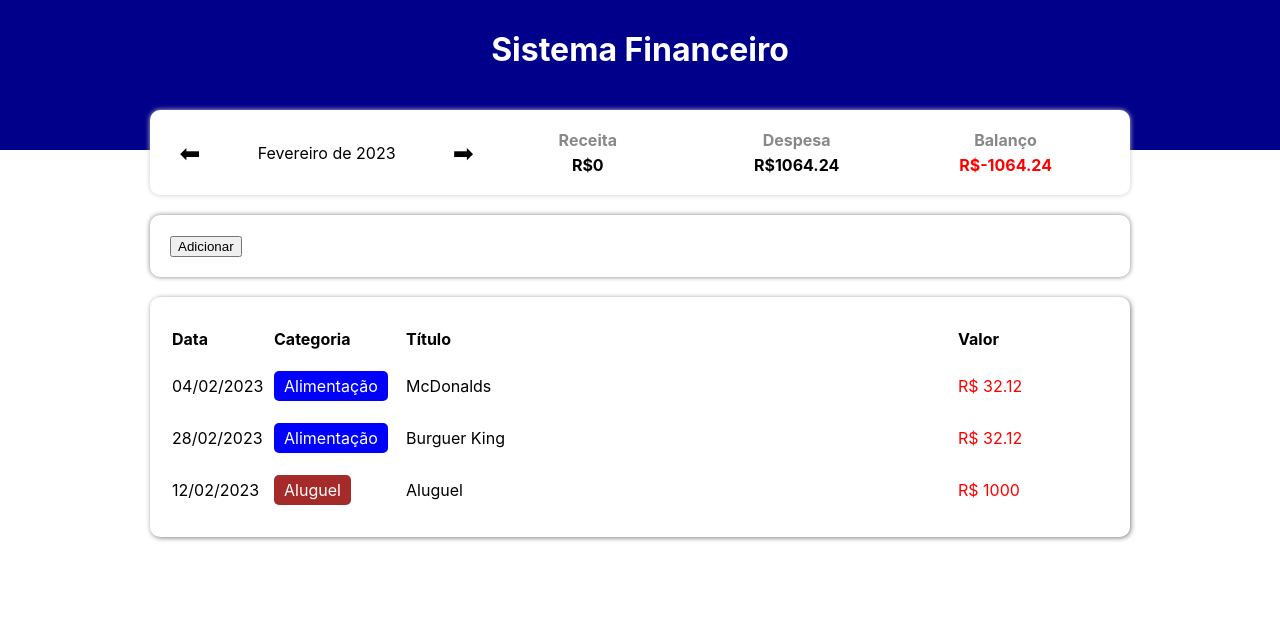
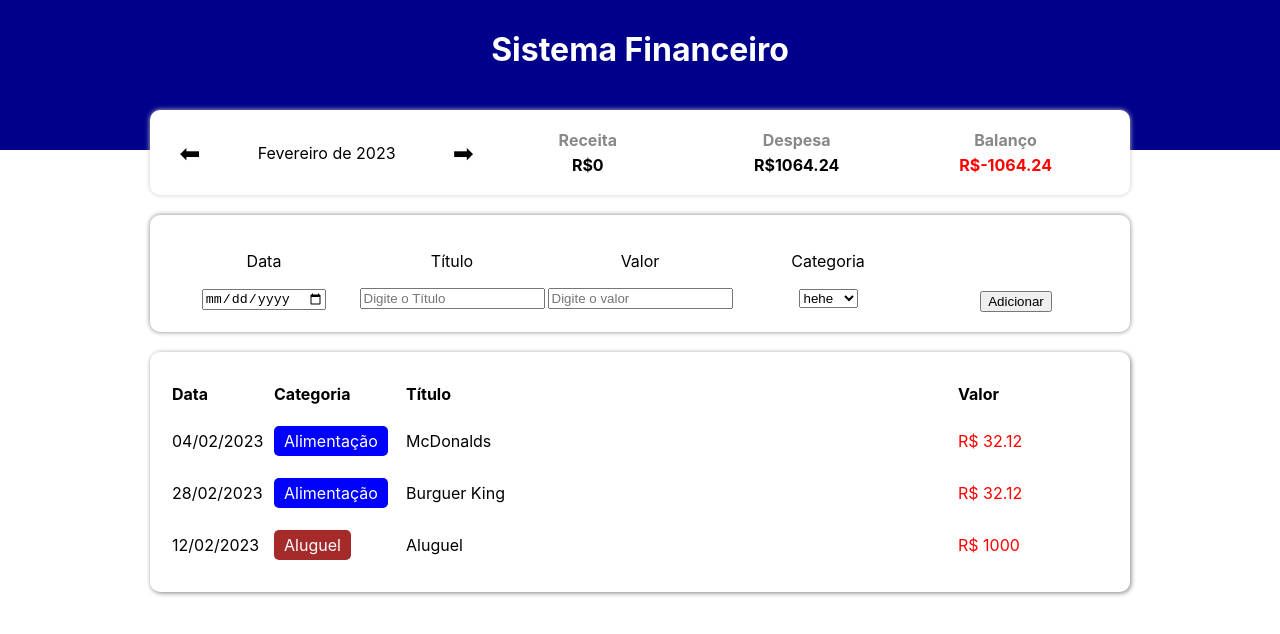
Before and after one commit to rafaelsrv/Finan-asTS, a React (Create React App) app: page / in a window 1280 px wide. Shown: the top 634 px of the page. Built offline with nearby package versions, Linux system fonts and the light colour scheme.

Commit message:
Leitura do valor, Parte 1 do desafio

```diff
--- a/src/components/InputArea/index.tsx
+++ b/src/components/InputArea/index.tsx
@@ -1,26 +1,50 @@
+import { useState } from 'react';
 import * as C from './styles'
 import { Item } from '../../types/Item';
 
 type Props = {
     onAdd: (item: Item) => void;
+
 }
 
 
 export const InputArea = ({ onAdd }: Props) =>{
 
+const [inputValue, setinputValue] = useState(0)
+
     const handleAddEvent = () =>{
         let newItem: Item = {
-            date: new Date(2023, 1, 27),
+            date: new Date(2023, 2, 27),
             category: 'food',
             title: 'Item de teste!',
-            value: 250.25
+            value: inputValue
         };
         onAdd(newItem)
     }
 
+
+
     return(
         <C.Container>
-            <button onClick={handleAddEvent}>Adicionar</button>
+            <C.Inputs>
+                <C.Data><p>Data</p><input type='date' placeholder='Digite a data' id = "DateInput" ></input></C.Data>
+                <C.Titulo><p>Título</p><input type='text' placeholder='Digite o Título' id = "TitleInput"></input></C.Titulo>
+                <C.Valor><p>Valor</p><input type='number' placeholder='Digite o valor' id = "ValueInput" onChange={e => setinputValue(parseInt(e.target.value))}></input></C.Valor>
+
+
+                <C.Select><p>Categoria</p>
+                    <select>
+                    <option>hehe</option>
+                    <option>hehas</option>
+                    <option>hehe</option>
+                </select>
+                </C.Select>
+
+                <C.Button>
+                    <button onClick={handleAddEvent}>Adicionar</button>
+                </C.Button>
+
+            </C.Inputs>
         </C.Container>
     );
 }
--- a/src/components/InputArea/styles.ts
+++ b/src/components/InputArea/styles.ts
@@ -8,3 +8,25 @@ export const Container = styled.div`
     margin-top: 20px;
 
 `
+export const Inputs = styled.div`
+    text-align: center;
+    display: flex;
+
+    `
+export const Data = styled.div`
+    flex: 1;
+`
+export const Titulo = styled.div`
+    flex: 1;
+`
+export const Valor = styled.div`
+    flex: 1;
+`
+
+export const Select = styled.div`
+    flex:1;
+`
+export const Button = styled.div`
+    flex: 1;
+    padding-top : 55px;
+`
```
